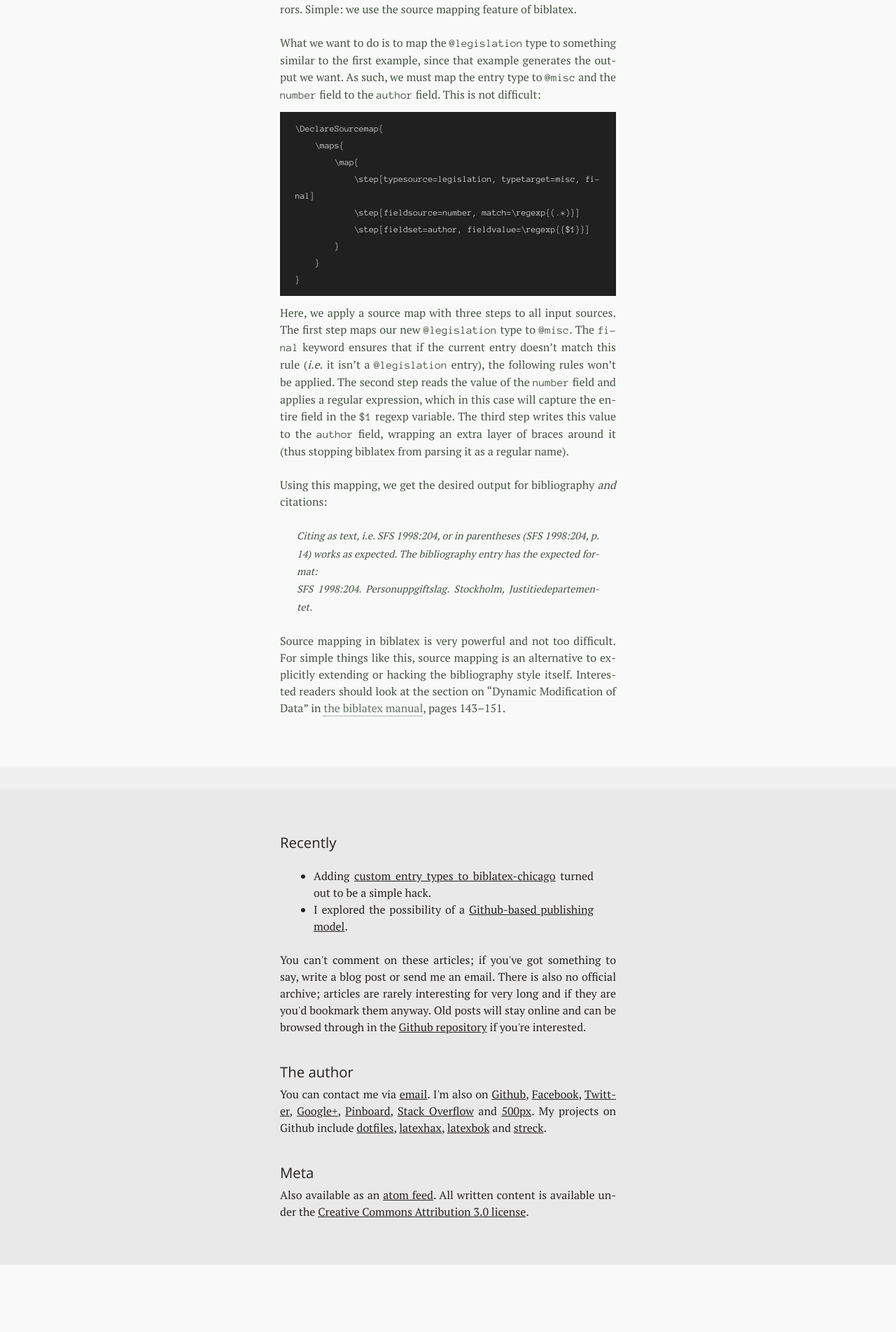
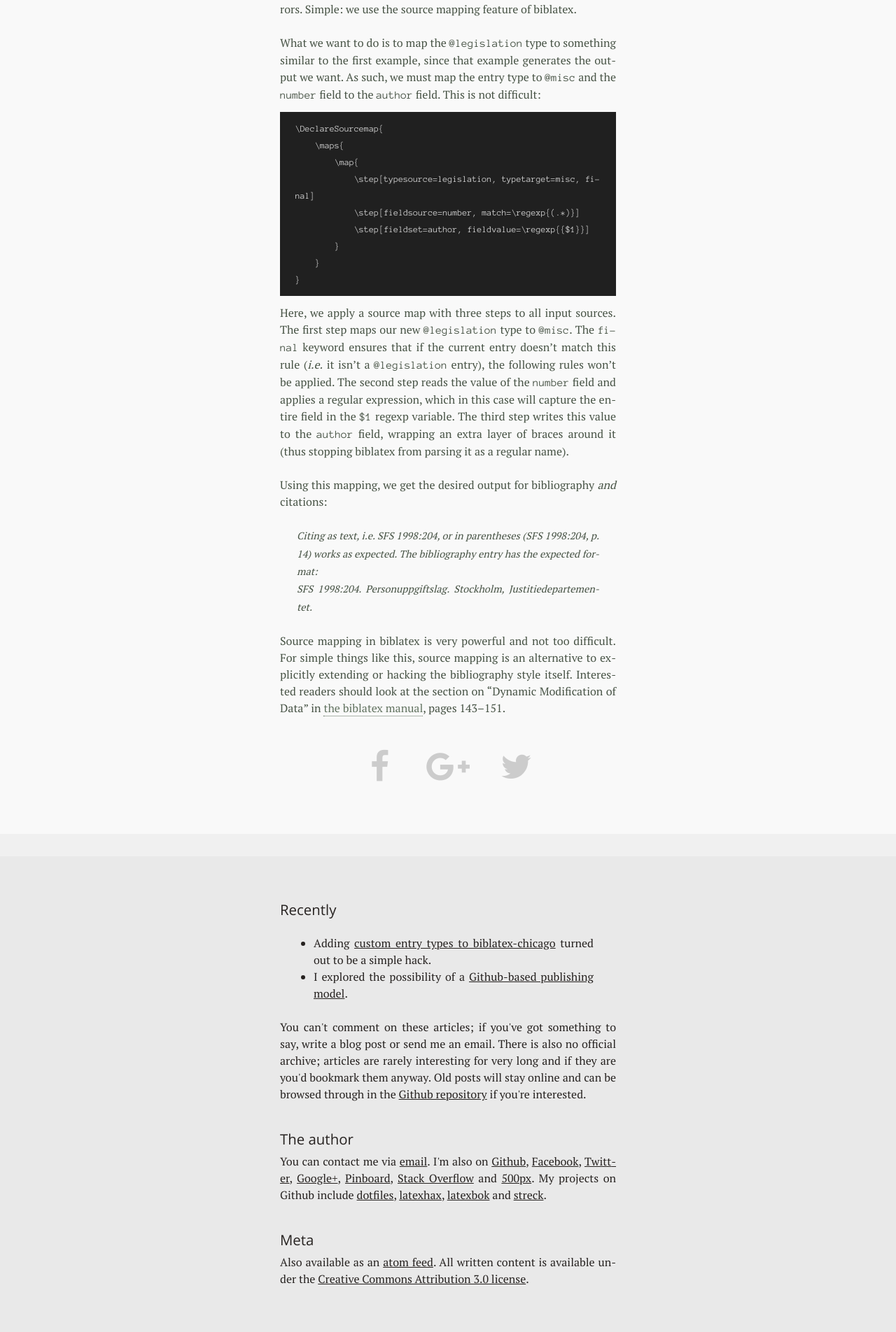
Before and after one commit to urdh/blog, a Jekyll site: the page built from _posts/2014-04-23-extending-biblatex-chicago.md, in a window 1280 px wide. Shown: the part 1017-2921 px from the top of the page at 70% size. Built offline with Jekyll 4.4.1, drawn with Linux system fonts in a browser that asks for light colours; nearby versions of some CDN libraries; Markdown is read by kramdown in place of the engine named in the settings; before the commit the page ends 2825 px from its top, so only the background shows below that.

Commit message:
Add Facebook, Google+ and Twitter share buttons to post layout

```diff
--- a/_layouts/default.html
+++ b/_layouts/default.html
@@ -8,6 +8,7 @@
     <!--[if lt IE 9]><script src="http://html5shiv.googlecode.com/svn/trunk/html5.js"></script><![endif]-->
     <link href="/stylesheets/general.css" rel="stylesheet">
     <link href="/stylesheets/syntax.css" rel="stylesheet">
+    <link href="//maxcdn.bootstrapcdn.com/font-awesome/4.1.0/css/font-awesome.min.css" rel="stylesheet">
     <script src="//ajax.googleapis.com/ajax/libs/jquery/1.8.3/jquery.min.js"></script>
     {% if id == '/index.html' %}<link rel="alternate" type="application/atom+xml" href="/atom.xml" />{% endif %}
     <link rel="canonical" href="{{ site.url }}{{ page.url | replace:'index.html',''}}">
--- a/_layouts/post.html
+++ b/_layouts/post.html
@@ -9,4 +9,14 @@ layout: default
 		<h1>{{ page.title }}</h1>
 	</header>
 	{{ content }}
+	<footer>
+		<ul id="social">
+			<li><a id="social-fa" href="https://www.facebook.com/sharer/sharer.php?u={{ site.url }}{{ page.url | replace:'index.html',''}}" onclick="javascript:window.open(this.href,
+  '', 'menubar=no,toolbar=no,resizable=yes,scrollbars=yes,height=600,width=600');return false;"><i class="fa fa-fw fa-facebook fa-3x"></i><span>Share on Facebook</span></a></li>
+			<li><a id="social-gp" href="https://plus.google.com/share?url={{ site.url }}{{ page.url | replace:'index.html',''}}" onclick="javascript:window.open(this.href,
+  '', 'menubar=no,toolbar=no,resizable=yes,scrollbars=yes,height=600,width=600');return false;"><i class="fa fa-fw fa-google-plus fa-3x"></i><span>Share on Google+</span></a></li>
+			<li><a id="social-tw" href="https://twitter.com/share?url={{ site.url }}{{ page.url | replace:'index.html',''}}" onclick="javascript:window.open(this.href,
+  '', 'menubar=no,toolbar=no,resizable=yes,scrollbars=yes,height=600,width=600');return false;"><i class="fa fa-fw fa-twitter fa-3x"></i><span>Share on Twitter</span></a></li>
+		</ul>
+	</footer>
 </article>
--- a/stylesheets/general.css
+++ b/stylesheets/general.css
@@ -128,3 +128,30 @@ img {
     max-width: 94%;
     display: block;
 }
+/* Social media stuff */
+#social {
+    list-style: none;
+    padding: 0;
+    margin: 3em auto;
+    text-align: center;
+}
+#social li {
+    display: inline-block;
+    margin: 0 1em;
+}
+#social a {
+    border: 0;
+    color: #ccc;
+}
+#social a#social-fa:hover {
+    color: #3b5998;
+}
+#social a#social-tw:hover {
+    color: #4099ff;
+}
+#social a#social-gp:hover {
+    color: #db4a37;
+}
+#social a span {
+    display: none;
+}
```
